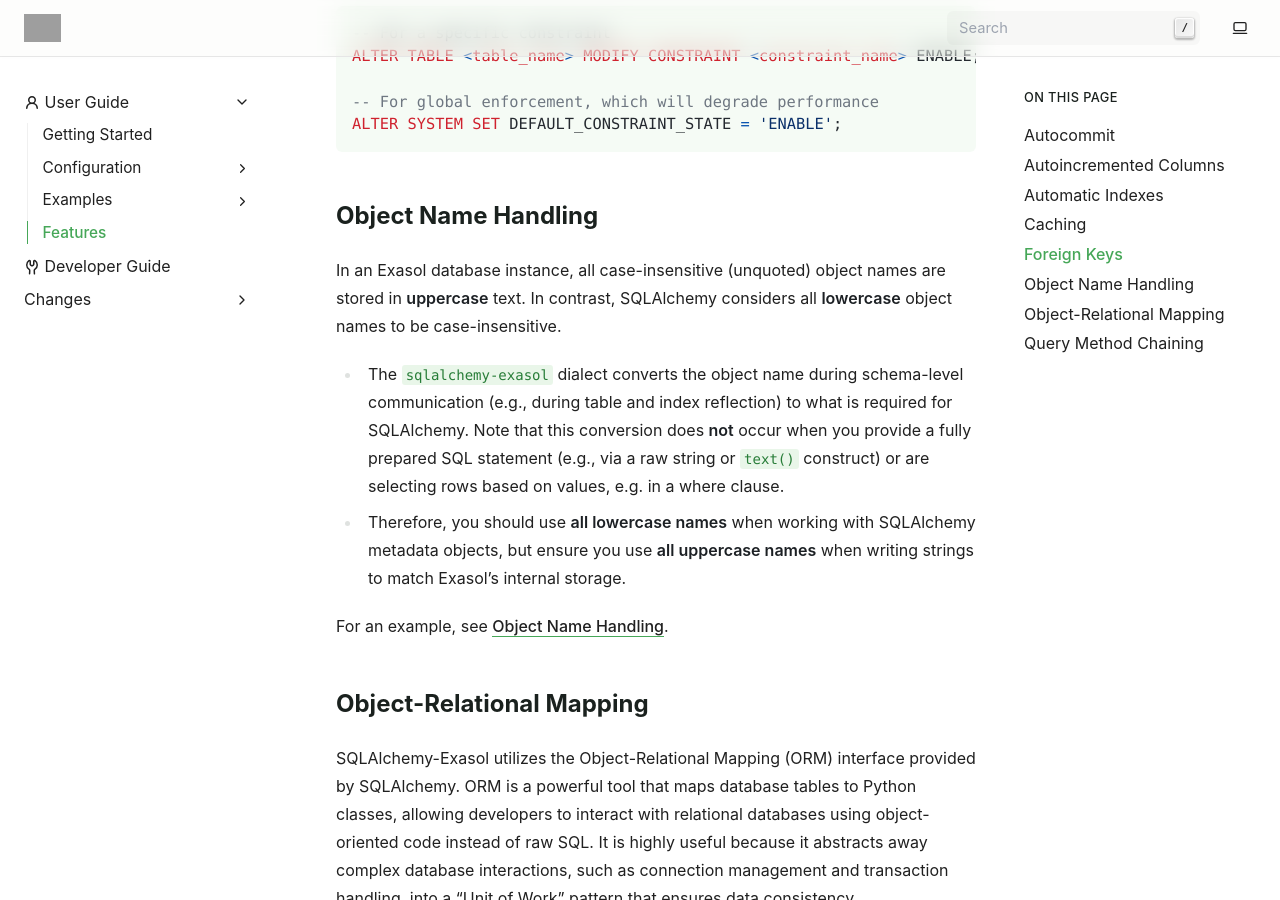
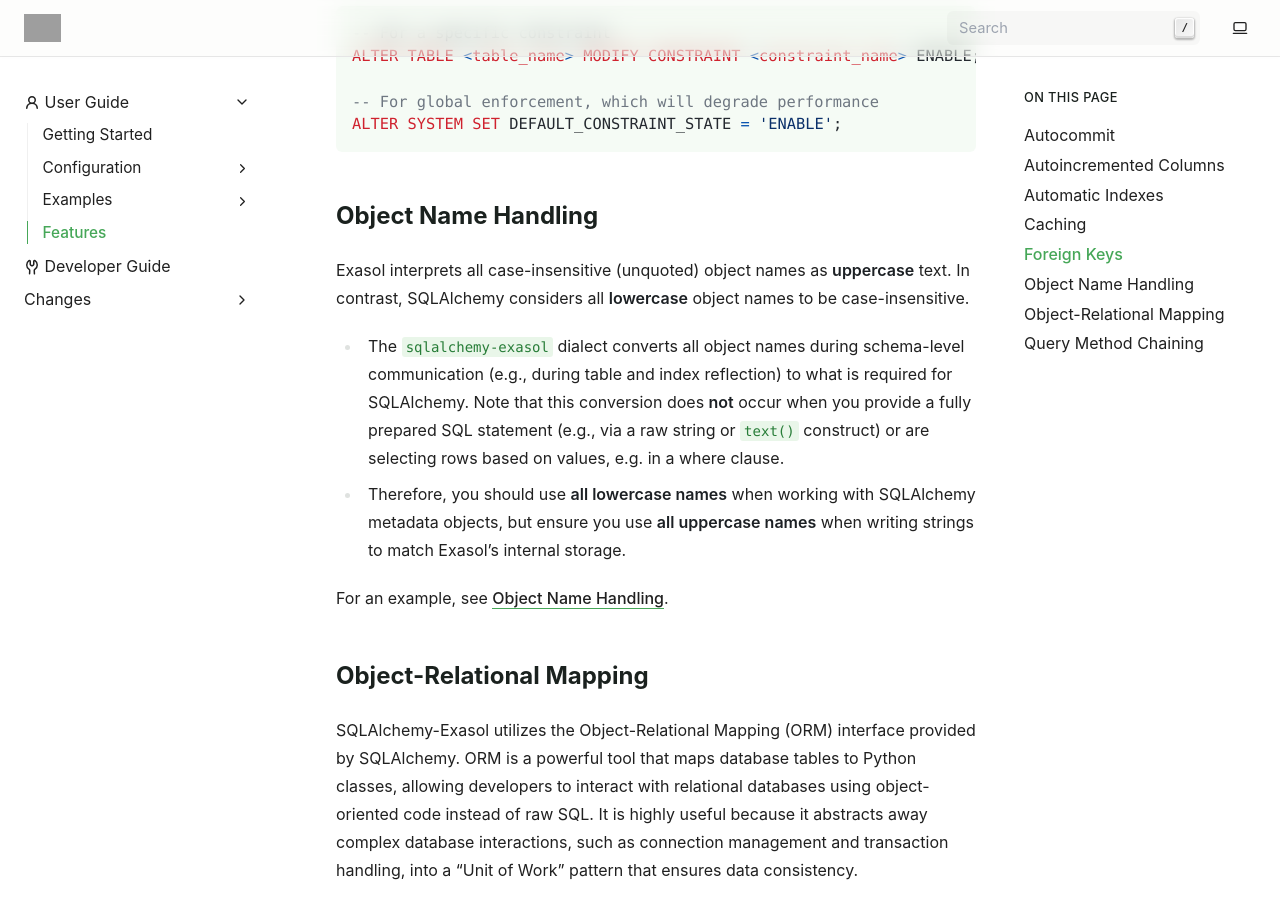
Before and after one commit to exasol/sqlalchemy-exasol, a Sphinx documentation site: the page built from doc/user_guide/features/index.rst, in a window 1280 px wide and 900 px high, scrolled down 3351 px. Built offline with Sphinx 7.4.7, drawn with Linux system fonts in a browser that asks for light colours; grey boxes are pictures that could not be loaded.

Commit message:
Apply reviewer changes

```diff
--- a/doc/user_guide/features/index.rst
+++ b/doc/user_guide/features/index.rst
@@ -130,11 +130,11 @@
 Object Name Handling
 --------------------
 
-In an Exasol database instance, all case-insensitive (unquoted) object names are stored
-in **uppercase** text. In contrast, SQLAlchemy considers all **lowercase** object
-names to be case-insensitive.
+Exasol interprets all case-insensitive (unquoted) object names as **uppercase**
+text. In contrast, SQLAlchemy considers all **lowercase** object names to
+be case-insensitive.
 
-* The ``sqlalchemy-exasol`` dialect converts the object name during schema-level
+* The ``sqlalchemy-exasol`` dialect converts all object names during schema-level
   communication (e.g., during table and index reflection) to what is required for
   SQLAlchemy. Note that this conversion does **not** occur when you provide
   a fully prepared SQL statement (e.g., via a raw string or ``text()`` construct)
```
Also changed, not shown: doc/user_guide/examples/specific_focuses/object_name.rst (+4 -3 lines), 1 other file.
